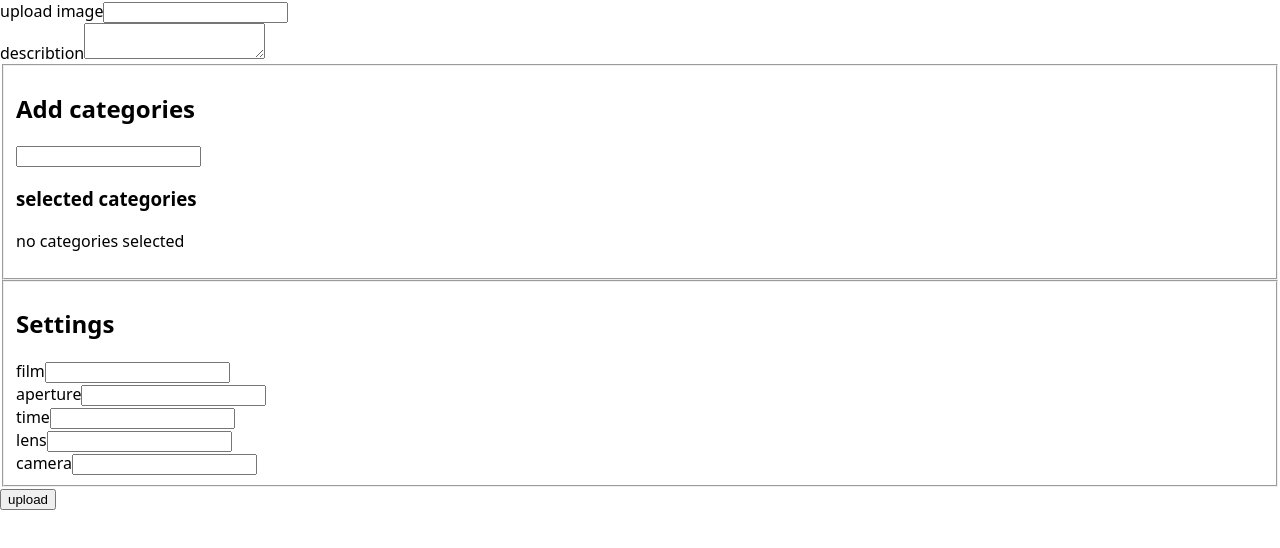
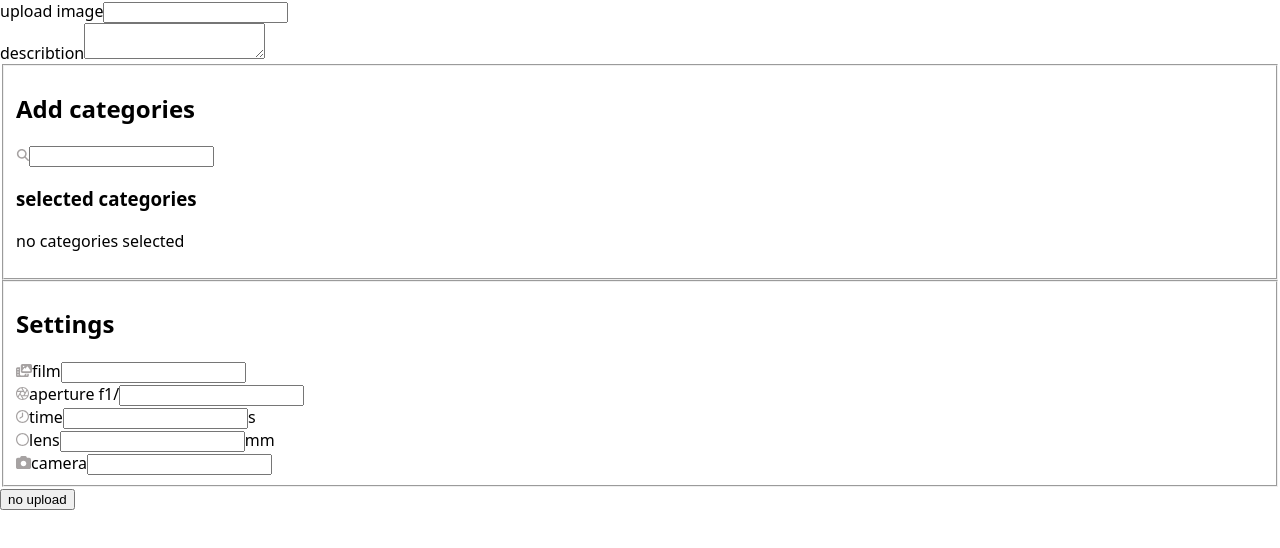
Before and after one commit to niklasrammelkamp/capstone-project, a Next.js app: page /upload in a window 1280 px wide. Shown: the top 548 px of the page. Built offline with nearby package versions, Linux system fonts and the light colour scheme.

Commit message:
make categorie field requiered

```diff
--- a/components/SVGIcon/index.js
+++ b/components/SVGIcon/index.js
@@ -19,6 +19,10 @@ const paths = {
     path: "M4.36816 0.951786L4.06348 1.85714H1.875C0.84082 1.85714 0 2.68996 0 3.71429V11.1429C0 12.1672 0.84082 13 1.875 13H13.125C14.1592 13 15 12.1672 15 11.1429V3.71429C15 2.68996 14.1592 1.85714 13.125 1.85714H10.9365L10.6318 0.951786C10.4414 0.383036 9.90527 0 9.29883 0H5.70117C5.09473 0 4.55859 0.383036 4.36816 0.951786ZM7.5 10.2143C5.94727 10.2143 4.6875 8.96652 4.6875 7.42857C4.6875 5.89062 5.94727 4.64286 7.5 4.64286C9.05273 4.64286 10.3125 5.89062 10.3125 7.42857C10.3125 8.96652 9.05273 10.2143 7.5 10.2143Z",
     viewbox: "0 0 15 13",
   },
+  search: {
+    path: "M11.5165 6.27681C11.5165 7.44207 11.1383 8.51848 10.501 9.39179L13.715 12.6083C14.0324 12.9256 14.0324 13.441 13.715 13.7583C13.3977 14.0757 12.8823 14.0757 12.565 13.7583L9.35102 10.5418C8.47771 11.1816 7.4013 11.5573 6.23604 11.5573C3.31909 11.5573 0.955566 9.19377 0.955566 6.27681C0.955566 3.35986 3.31909 0.996338 6.23604 0.996338C9.153 0.996338 11.5165 3.35986 11.5165 6.27681ZM6.23604 9.93253C8.2543 9.93253 9.89176 8.29507 9.89176 6.27681C9.89176 4.25856 8.2543 2.6211 6.23604 2.6211C4.21778 2.6211 2.58033 4.25856 2.58033 6.27681C2.58033 8.29507 4.21778 9.93253 6.23604 9.93253Z",
+    viewbox: "0 0 14 14",
+  },
 };
 
 export default function SVGIcon({ variant, width, color = "#A6A2A2" }) {
--- a/pages/upload.js
+++ b/pages/upload.js
@@ -1,4 +1,5 @@
 import { Fragment, useState } from "react";
+import SVGIcon from "@/components/SVGIcon";
 
 // For the search function I got inspierd by: https://www.youtube.com/watch?v=Jd7s7egjt30&ab_channel=ReactwithMasoud
 
@@ -17,12 +18,14 @@ const initialCategories = [
 ];
 
 export default function UploadPage() {
-  const [categories, setCategories] = useState(initialCategories);
-  const [inputCategoryValue, setInputCategoryValue] = useState("");
-  const [isCategoryFound, setIsCategoryFound] = useState(false);
-  const [selectedCategories, setSelectedCategories] = useState([]);
+  const [categories, setCategories] = useState(initialCategories); // a list of all possible categories depending on users selection
+  const [inputCategoryValue, setInputCategoryValue] = useState(""); // using for controlled Inputs
+  const [isCategoryFound, setIsCategoryFound] = useState(false); // for leting the user know if there is no result to the inputValue
+  const [selectedCategories, setSelectedCategories] = useState([]); // a list of all selected categories
+  const [noCategoriesSelected, setNoCategoriesSelected] = useState(false); // letting the user know that there must be atleast one category selected
 
   function onChangeInput(event) {
+    setNoCategoriesSelected(false);
     setInputCategoryValue(event.target.value);
     if (event.target.value < 1) {
       setIsCategoryFound(false);
@@ -60,27 +63,51 @@ export default function UploadPage() {
     const formData = new FormData(event.target);
     const data = Object.fromEntries(formData);
 
-    console.log(data);
+    const currentDate = new Date().toLocaleDateString("us-US", {
+      dateStyle: "medium",
+    });
+
+    const uploadObject = {
+      image: data.image,
+      describtion: data.describtion,
+      date: currentDate,
+      categories: selectedCategories,
+      settings: {
+        film: data.film,
+        aperture: data.aperture,
+        time: data.time,
+        lens: data.lens,
+        camera: data.camera,
+      },
+    };
+    console.log(uploadObject);
   }
 
   console.log("selectedCategories", selectedCategories);
 
+  // --------------------------------------------------------------------------------
   return (
     <form onSubmit={handleSubmit}>
       <label htmlFor="name">upload image</label>
-      <input type="text" id="image" name="image" />
+      <input type="text" id="image" name="image" required />
       <br />
       <label htmlFor="describtion">describtion</label>
-      <textarea type="text" id="describtion" name="describtion" />
+      <textarea type="text" id="describtion" name="describtion" required />
 
+      {/* ------- serach function + suggestions ------- */}
       <fieldset>
         <h2>Add categories</h2>
+        <SVGIcon variant="search" width="13" />
         <input
           type="text"
           value={inputCategoryValue}
           onChange={onChangeInput}
           onBlur={() => setIsCategoryFound(false)}
+          style={{
+            outline: noCategoriesSelected && "red 2px solid",
+          }}
         />
+        {noCategoriesSelected && <span>required</span>}
         <div>
           {filterdCategories.length >= 1
             ? filterdCategories.map((category) => {
@@ -98,6 +125,7 @@ export default function UploadPage() {
             : isCategoryFound && <p>no categories found</p>}
         </div>
 
+        {/* ------- listing all selected categories ------- */}
         <section>
           <h3>selected categories</h3>
           {selectedCategories < 1 ? (
@@ -123,22 +151,41 @@ export default function UploadPage() {
 
       <fieldset>
         <h2>Settings</h2>
+        <SVGIcon variant="film" width="16" />
         <label htmlFor="film">film</label>
         <input type="text" id="film" name="film" />
         <br />
+        <SVGIcon variant="aperture" width="13" />
         <label htmlFor="aperture">aperture</label>
-        <input type="text" id="aperture" name="aperture" />
+        <span> f1/</span>
+        <input type="number" id="aperture" name="aperture" step=".01" />
         <br />
+        <SVGIcon variant="time" width="13" />
         <label htmlFor="time">time</label>
         <input type="text" id="time" name="time" />
+        <span>s</span>
         <br />
+        <SVGIcon variant="lens" width="13" />
         <label htmlFor="lens">lens</label>
-        <input type="text" id="lens" name="lens" />
+        <input type="tel" id="lens" name="lens" step="any" />
+        <span>mm</span>
         <br />
+        <SVGIcon variant="camera" width="15" />
         <label htmlFor="camera">camera</label>
         <input type="text" id="camera" name="camera" />
       </fieldset>
-      <button type="submit">upload</button>
+      {selectedCategories < 1 ? (
+        <button
+          type="button"
+          onClick={() => {
+            setNoCategoriesSelected(true);
+          }}
+        >
+          no upload
+        </button>
+      ) : (
+        <button type="submit">upload</button>
+      )}
     </form>
   );
 }
```
Also changed, not shown: public/icons/search.svg (added).
